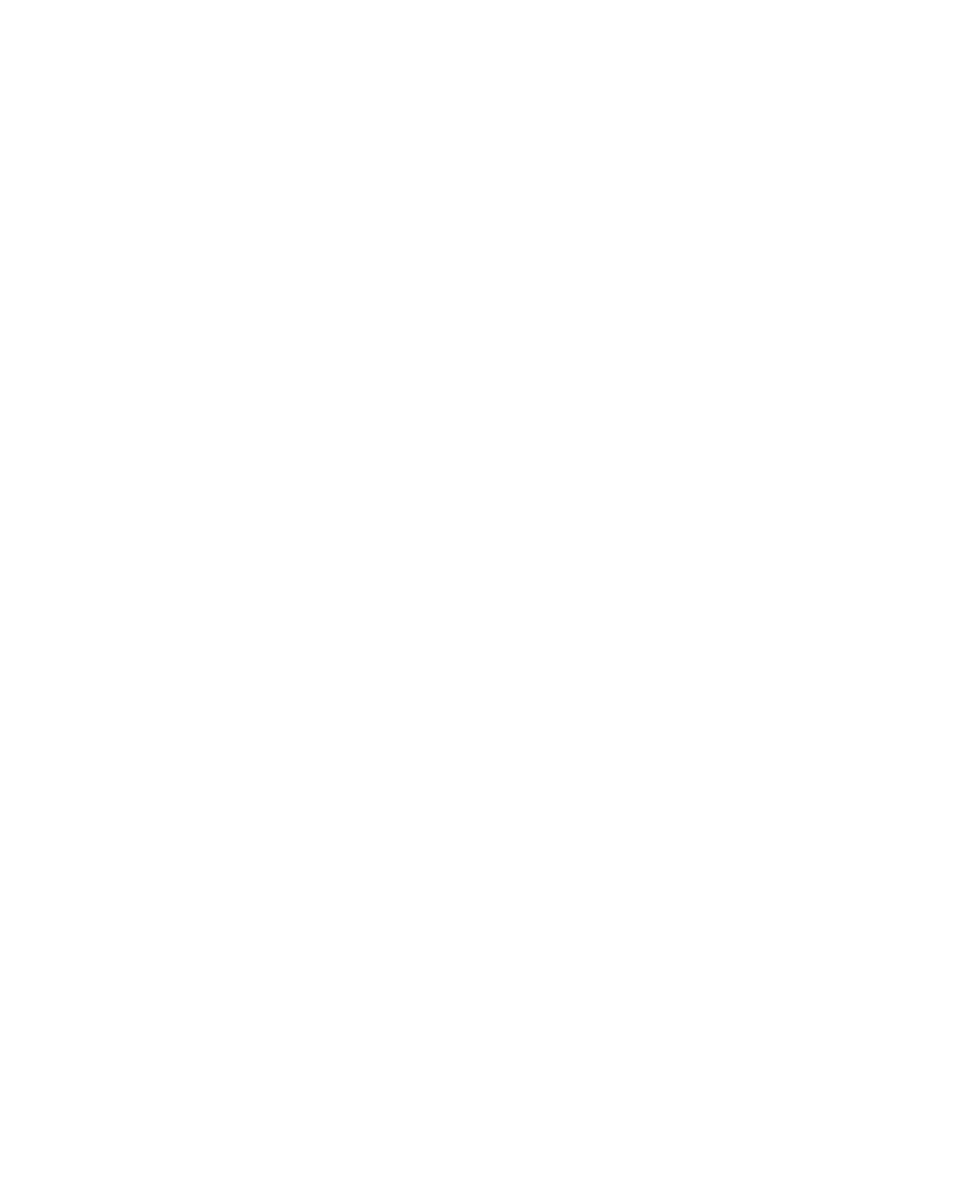
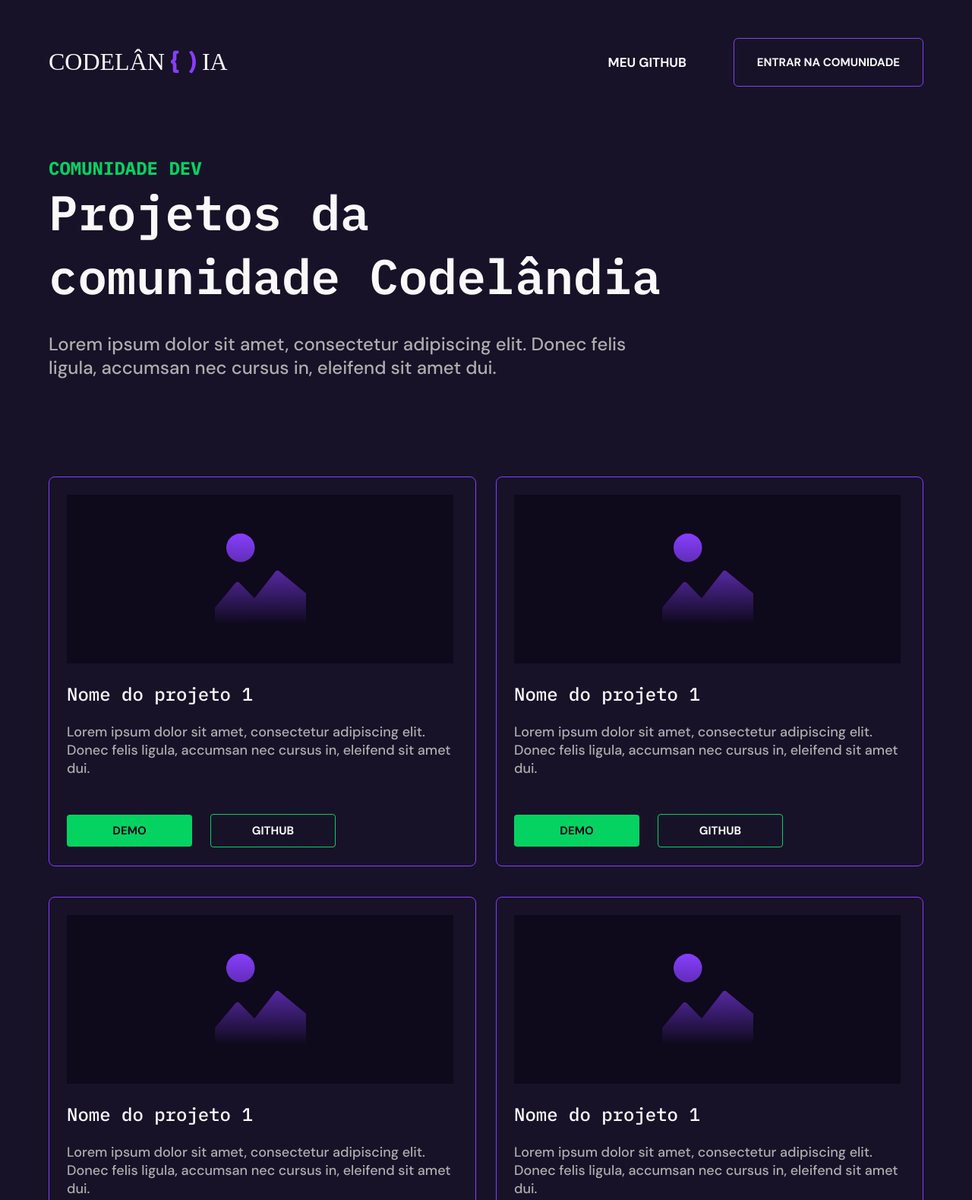
Before and after one commit to o-leandro/desafio-22, a plain HTML site: page index.html in a window 1280 px wide. Shown: the top 1579 px of the page at 76% size. Before the commit the page ends 800 px from the top, so only its background shows below. Drawn offline with Linux system fonts and the light colour scheme.

Commit message:
Desafio 22

```diff
--- a/index.html
+++ b/index.html
@@ -5,8 +5,80 @@
     <meta http-equiv="X-UA-Compatible" content="IE=edge">
     <meta name="viewport" content="width=device-width, initial-scale=1.0">
     <title>Desafio 22</title>
+    <link rel="stylesheet" href="./src/style.css">
+    <link rel="preconnect" href="https://fonts.googleapis.com">
+    <link rel="preconnect" href="https://fonts.gstatic.com" crossorigin>
+    <link href="https://fonts.googleapis.com/css2?family=DM+Sans:wght@500;700&family=IBM+Plex+Mono:wght@400;500;600;700&display=swap" rel="stylesheet">
 </head>
 <body>
-
+    <div class="container">
+        <header class="header">
+            <a class="logo" href="./">Codelân <img src="./src/img/{ ).svg">  ia</a>
+            <nav>
+                <ul class="menu">
+                    <li class="menu-git"><a href="#">Meu Github</a></li>
+                    <li class="menu-comunidade"><a href="#">Entrar na Comunidade</a></li>
+                </ul>
+            </nav>
+        </header>
+    </div>
+    <main class="container">
+        <span>Comunidade Dev</span>
+        <h1>Projetos da comunidade Codelândia</h1>
+        <p>Lorem ipsum dolor sit amet, consectetur adipiscing elit. Donec felis ligula, accumsan nec cursus in, eleifend sit amet dui.</p>
+    </main>
+    <article class="projetos container">
+        <div class="projeto-item">
+            <div class="projeto-img">
+                <img src="/src/img/capa.svg" alt="">
+            </div>
+            <h2>Nome do projeto 1</h2>
+            <p>Lorem ipsum dolor sit amet, consectetur adipiscing elit. Donec felis ligula, accumsan nec cursus in, eleifend sit amet dui.</p>
+            <div class="projeto-btn">
+                <a class="btn-demo" href="#">Demo</a>
+                <a class="btn-comunidade" href="#">Github</a>
+            </div>
+        </div>
+        <div class="projeto-item">
+            <div class="projeto-img">
+                <img src="/src/img/capa.svg" alt="">
+            </div>
+            <h2>Nome do projeto 1</h2>
+            <p>Lorem ipsum dolor sit amet, consectetur adipiscing elit. Donec felis ligula, accumsan nec cursus in, eleifend sit amet dui.</p>
+            <div class="projeto-btn">
+                <a class="btn-demo" href="#">Demo</a>
+                <a class="btn-comunidade" href="#">Github</a>
+            </div>
+        </div>
+        <div class="projeto-item">
+            <div class="projeto-img">
+                <img src="/src/img/capa.svg" alt="">
+            </div>
+            <h2>Nome do projeto 1</h2>
+            <p>Lorem ipsum dolor sit amet, consectetur adipiscing elit. Donec felis ligula, accumsan nec cursus in, eleifend sit amet dui.</p>
+            <div class="projeto-btn">
+                <a class="btn-demo" href="#">Demo</a>
+                <a class="btn-comunidade" href="#">Github</a>
+            </div>
+        </div>
+        <div class="projeto-item">
+            <div class="projeto-img">
+                <img src="/src/img/capa.svg" alt="">
+            </div>
+            <h2>Nome do projeto 1</h2>
+            <p>Lorem ipsum dolor sit amet, consectetur adipiscing elit. Donec felis ligula, accumsan nec cursus in, eleifend sit amet dui.</p>
+            <div class="projeto-btn">
+                <a class="btn-demo" href="#">Demo</a>
+                <a class="btn-comunidade" href="#">Github</a>
+            </div>
+        </div>
+    </article>
+    <footer class="container">
+        <img src="./src/img/{ ).svg" alt="">
+        <div class="footer-info">
+            <p>&copy; - Leandro Santos</p>
+            <p>Codelândia</p>
+        </div>
+    </footer>
 </body>
 </html>
--- /dev/null
+++ b/src/style.css
@@ -0,0 +1,189 @@
+* {
+    margin: 0;
+    padding: 0;
+    box-sizing: border-box;
+}
+
+:root {
+    /* Cores */
+    --purple: #873EFF;
+    --green: #04D361;
+    --dark: #0E091B;
+    --dark-200: #171228;
+    --gray: #AEAEAE;
+    --light: #F9f9f9;
+    --dm-sans: 'DM Sans', sans-serif;
+    --ibm: 'IBM Plex Mono', monospace;
+}
+
+body {
+    background-color: var(--dark-200);
+}
+
+.container {
+    width: 90%;
+    max-width: 1920px;
+    margin: 0 auto;
+}
+
+.header {
+    display: flex;
+    justify-content: space-between;
+    align-items: center;
+    flex-wrap: wrap;
+    margin-top: 63px;
+    margin-bottom: 105px;
+}
+
+.logo {
+    color: var(--light);
+    font-size: 2rem;
+    text-decoration: none;
+    text-transform: uppercase;
+    display: flex;
+    gap: 8px;
+}
+
+.menu {
+    display: flex;
+    align-items: center;
+    gap: 62px;
+    list-style: none;
+}
+
+.menu-git a {
+    color: var(--light);
+    font-size: 17px;
+    font-family: var(--dm-sans);
+    font-weight: 700;
+    text-decoration: none;
+    text-transform: uppercase;
+}
+
+.menu-comunidade a {
+    color: var(--light);
+    font-size: 15px;
+    font-family: var(--dm-sans);
+    font-weight: 700;
+    text-decoration: none;
+    text-transform: uppercase;
+    border: 1px solid var(--purple);
+    border-radius: 6px;
+    padding: 21px 30px;
+}
+
+main span {
+    color: var(--green);
+    font-size: 24px;
+    font-family: var(--ibm);
+    font-weight: 700;
+    text-transform: uppercase;
+    margin-bottom: 12px;
+}
+
+main h1 {
+    color: var(--light);
+    font-size: 64px;
+    font-family: var(--ibm);
+    font-weight: 600;
+    max-width: 21ch;
+    margin-bottom: 32px;
+}
+
+main p {
+    color: var(--gray);
+    font-size: 24px;
+    font-family: var(--dm-sans);
+    font-weight: 500;
+    max-width: 46ch;
+    margin-bottom: 128px;
+}
+
+.projetos {
+    display: grid;
+    grid-template-columns: 1fr 1fr;
+    gap: 40px 26px;
+    margin-bottom: 141px;
+}
+
+.projeto-item {
+    border: 1px solid var(--purple);
+    border-radius: 8px;
+    padding: 23px 29px 24px 23px;
+}
+
+.projeto-img {
+    background-color: var(--dark);
+    height: 222px;
+    display: flex;
+    align-items: center;
+    justify-content: center;
+    margin-bottom: 24px;
+}
+
+.projeto-item h2 {
+    color: var(--light);
+    font-size: 24px;
+    font-family: var(--ibm);
+    font-weight: 500;
+    margin-bottom: 22px;
+}
+
+.projeto-item p {
+    color: var(--gray);
+    font-size: 18px;
+    font-family: var(--dm-sans);
+    font-weight: 500;
+    margin-bottom: 48px;
+}
+
+.projeto-btn {
+    display: flex;
+    justify-content:flex-start;
+    align-items: center;
+    gap: 24px;
+}
+
+.btn-demo {
+    color: var(--dark);
+    font-size: 15px;
+    font-family: var(--dm-sans);
+    font-weight: 700;
+    text-transform: uppercase;
+    text-decoration: none;
+    background-color: var(--green);
+    padding: 11px 20px;
+    border-radius: 4px;
+    width: 165px;
+    text-align: center;
+}
+
+.btn-comunidade {
+    color: var(--light);
+    font-size: 15px;
+    font-family: var(--dm-sans);
+    font-weight: 700;
+    text-transform: uppercase;
+    text-decoration: none;
+    border: 1px solid var(--green);
+    padding: 11px 20px;
+    border-radius: 4px;
+    width: 165px;
+    text-align: center;
+}
+
+footer {
+    display: flex;
+    align-items: center;
+    justify-content: space-between;
+    padding-bottom: 48px;
+}
+
+.footer-info {
+    display: flex;
+    gap: 48px;
+    color: var(--gray);
+    font-family: var(--ibm);
+    font-size: 18px;
+    font-weight: 400;
+}
```
Also changed, not shown: src/img/capa.svg (added), src/img/{ ).svg (added).
